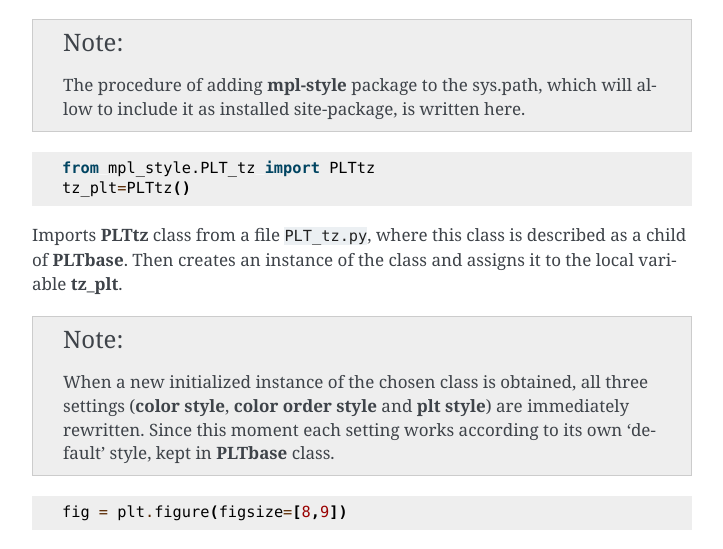
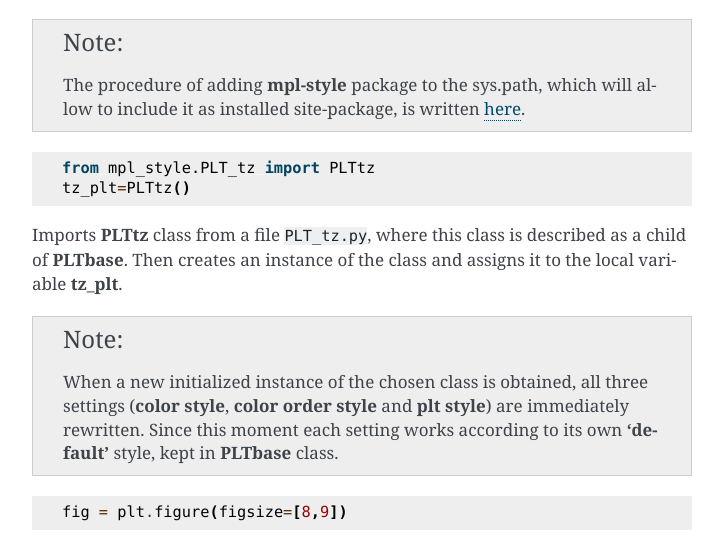
Before and after one commit to tzipperle/mplstyle, a Sphinx documentation site: the page built from docs/use.rst, in a window 1280 px wide and 900 px high, scrolled down 720 px. Shown: the part 187-736 px from the top of the window, without its empty margins (388-1111 px from the left). Built offline with Sphinx 7.4.7, drawn with Linux system fonts in a browser that asks for light colours.

Commit message:
Update use.rst

```diff
--- a/docs/use.rst
+++ b/docs/use.rst
@@ -34,7 +34,7 @@ This command allows to use **mpl-style** for the case, when the package wasn't a
 .. note::
 
 
-        The procedure of adding **mpl-style** package to the sys.path, which will allow to include it as installed site-package, is written here.
+        The procedure of adding **mpl-style** package to the sys.path, which will allow to include it as installed site-package, is written `here`_.
 
 ::
 
@@ -46,7 +46,7 @@ Imports **PLTtz** class from a file ``PLT_tz.py``, where this class is described
 .. note::
 
 
-        When a new initialized instance of the chosen class is obtained, all three settings (**color style**, **color order style** and **plt style**) are immediately rewritten. Since this moment each setting works according to its own 'default' style, kept in **PLTbase** class.
+        When a new initialized instance of the chosen class is obtained, all three settings (**color style**, **color order style** and **plt style**) are immediately rewritten. Since this moment each setting works according to its own **'default'** style, kept in **PLTbase** class.
 
 ::
 
```
Also changed, not shown: other parts of docs/use.rst (+1 -0 lines).
